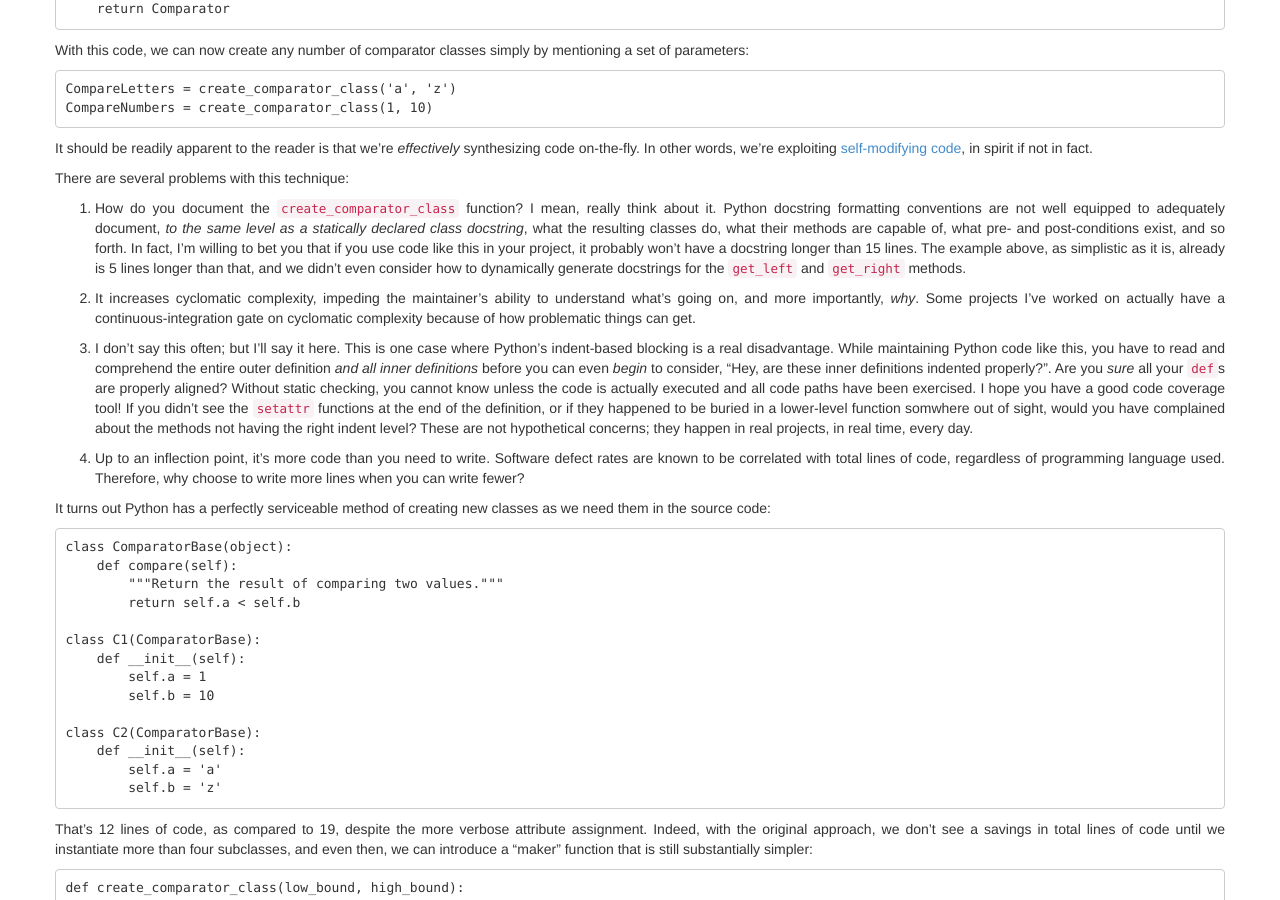
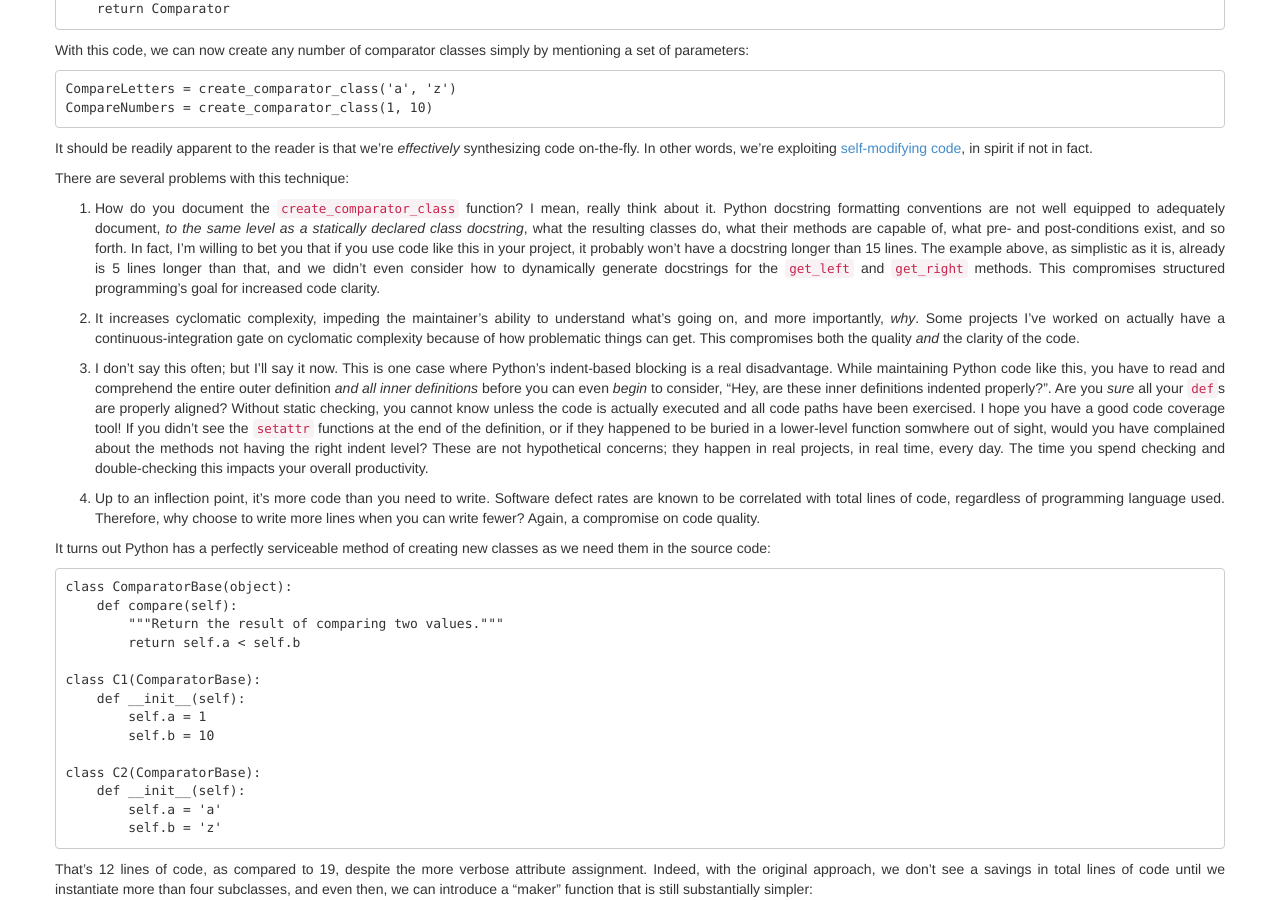
Before and after one commit to sam-falvo/sam-falvo.github.io, a Jekyll site: the page built from _posts/2015-06-12-meatprograms-not-metaprograms.md, in a window 1280 px wide and 900 px high, scrolled down 2024 px. Built offline with Jekyll 4.4.1, drawn with Linux system fonts in a browser that asks for light colours; Markdown is read by kramdown in place of the engine named in the settings.

Commit message:
Tie my complaints back to structured programming

```diff
--- a/_posts/2015-06-12-meatprograms-not-metaprograms.md
+++ b/_posts/2015-06-12-meatprograms-not-metaprograms.md
@@ -153,13 +153,13 @@ In other words, we're exploiting [self-modifying code](http://en.wikipedia.org/w
 
 There are several problems with this technique:
 
-1.  How do you document the `create_comparator_class` function?  I mean, really think about it.  Python docstring formatting conventions are not well equipped to adequately document, *to the same level as a statically declared class docstring*, what the resulting classes do, what their methods are capable of, what pre- and post-conditions exist, and so forth.  In fact, I'm willing to bet you that if you use code like this in your project, it probably won't have a docstring longer than 15 lines.  The example above, as simplistic as it is, already is 5 lines longer than that, and we didn't even consider how to dynamically generate docstrings for the `get_left` and `get_right` methods.
+1.  How do you document the `create_comparator_class` function?  I mean, really think about it.  Python docstring formatting conventions are not well equipped to adequately document, *to the same level as a statically declared class docstring*, what the resulting classes do, what their methods are capable of, what pre- and post-conditions exist, and so forth.  In fact, I'm willing to bet you that if you use code like this in your project, it probably won't have a docstring longer than 15 lines.  The example above, as simplistic as it is, already is 5 lines longer than that, and we didn't even consider how to dynamically generate docstrings for the `get_left` and `get_right` methods.  This compromises structured programming's goal for increased code clarity.
 
-2.  It increases cyclomatic complexity, impeding the maintainer's ability to understand what's going on, and more importantly, *why*.  Some projects I've worked on actually have a continuous-integration gate on cyclomatic complexity because of how problematic things can get.
+2.  It increases cyclomatic complexity, impeding the maintainer's ability to understand what's going on, and more importantly, *why*.  Some projects I've worked on actually have a continuous-integration gate on cyclomatic complexity because of how problematic things can get.  This compromises both the quality *and* the clarity of the code.
 
-3.  I don't say this often; but I'll say it here.  This is one case where Python's indent-based blocking is a real disadvantage.    While maintaining Python code like this, you have to read and comprehend the entire outer definition *and all inner definitions* before you can even *begin* to consider, "Hey, are these inner definitions indented properly?".    Are you *sure* all your `def`s are properly aligned?    Without static checking, you cannot know unless the code is actually executed and all code paths have been exercised.  I hope you have a good code coverage tool!  If you didn't see the `setattr` functions at the end of the definition, or if they happened to be buried in a lower-level function somwhere out of sight, would you have complained about the methods not having the right indent level?  These are not hypothetical concerns; they happen in real projects, in real time, every day.
+3.  I don't say this often; but I'll say it now.  This is one case where Python's indent-based blocking is a real disadvantage.    While maintaining Python code like this, you have to read and comprehend the entire outer definition *and all inner definitions* before you can even *begin* to consider, "Hey, are these inner definitions indented properly?".    Are you *sure* all your `def`s are properly aligned?    Without static checking, you cannot know unless the code is actually executed and all code paths have been exercised.  I hope you have a good code coverage tool!  If you didn't see the `setattr` functions at the end of the definition, or if they happened to be buried in a lower-level function somwhere out of sight, would you have complained about the methods not having the right indent level?  These are not hypothetical concerns; they happen in real projects, in real time, every day.  The time you spend checking and double-checking this impacts your overall productivity.
 
-4.  Up to an inflection point, it's more code than you need to write.  Software defect rates are known to be correlated with total lines of code, regardless of programming language used.  Therefore, why choose to write more lines when you can write fewer?
+4.  Up to an inflection point, it's more code than you need to write.  Software defect rates are known to be correlated with total lines of code, regardless of programming language used.  Therefore, why choose to write more lines when you can write fewer?  Again, a compromise on code quality.
 
 It turns out Python has a perfectly serviceable method of creating new classes as we need them in the source code:
 
```
